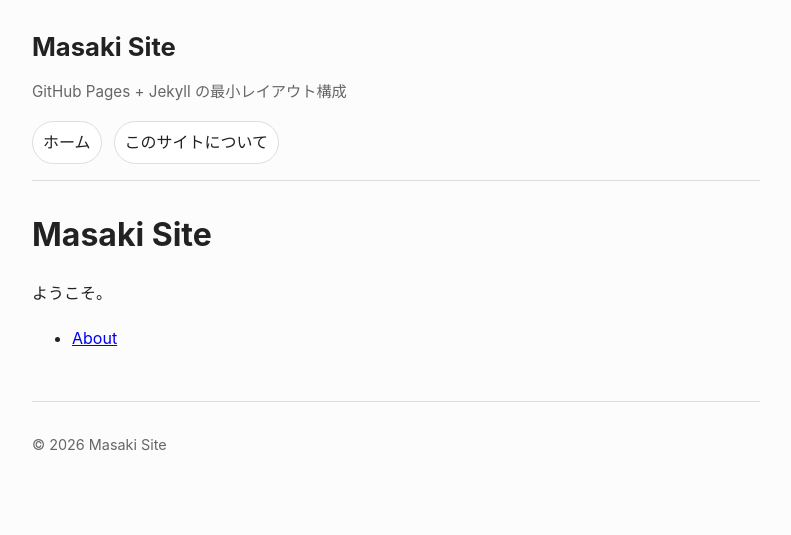
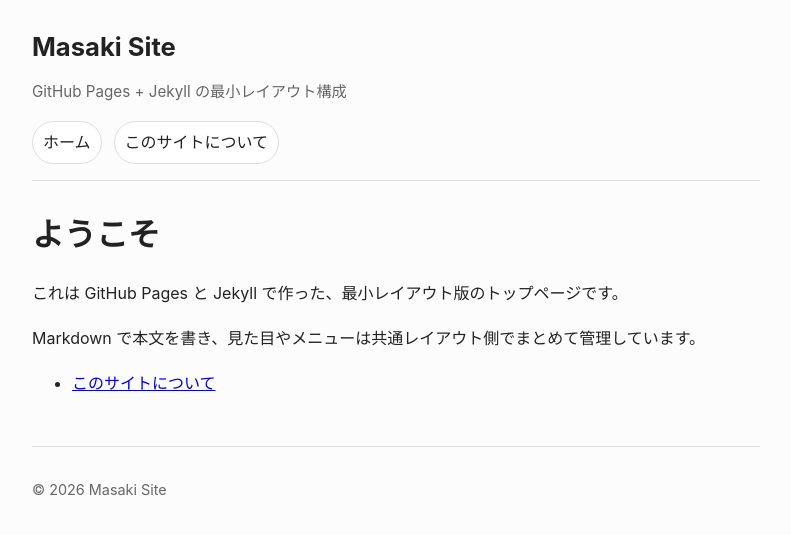
Before and after one commit to masakielastic/masakielastic.github.io, a Jekyll site: the page built from index.md, in a window 1280 px wide. Shown: the top 535 px of the page, without its empty margins (244-1035 px from the left). Built offline with Jekyll 4.4.1, drawn with Linux system fonts in a browser that asks for light colours.

Commit message:
Update index.md

```diff
--- a/index.md
+++ b/index.md
@@ -2,8 +2,10 @@
 title: ホーム
 ---
 
-# Masaki Site
+# ようこそ
 
-ようこそ。
+これは GitHub Pages と Jekyll で作った、最小レイアウト版のトップページです。
 
-- [About](/about/)
+Markdown で本文を書き、見た目やメニューは共通レイアウト側でまとめて管理しています。
+
+- [このサイトについて](/about)
```
